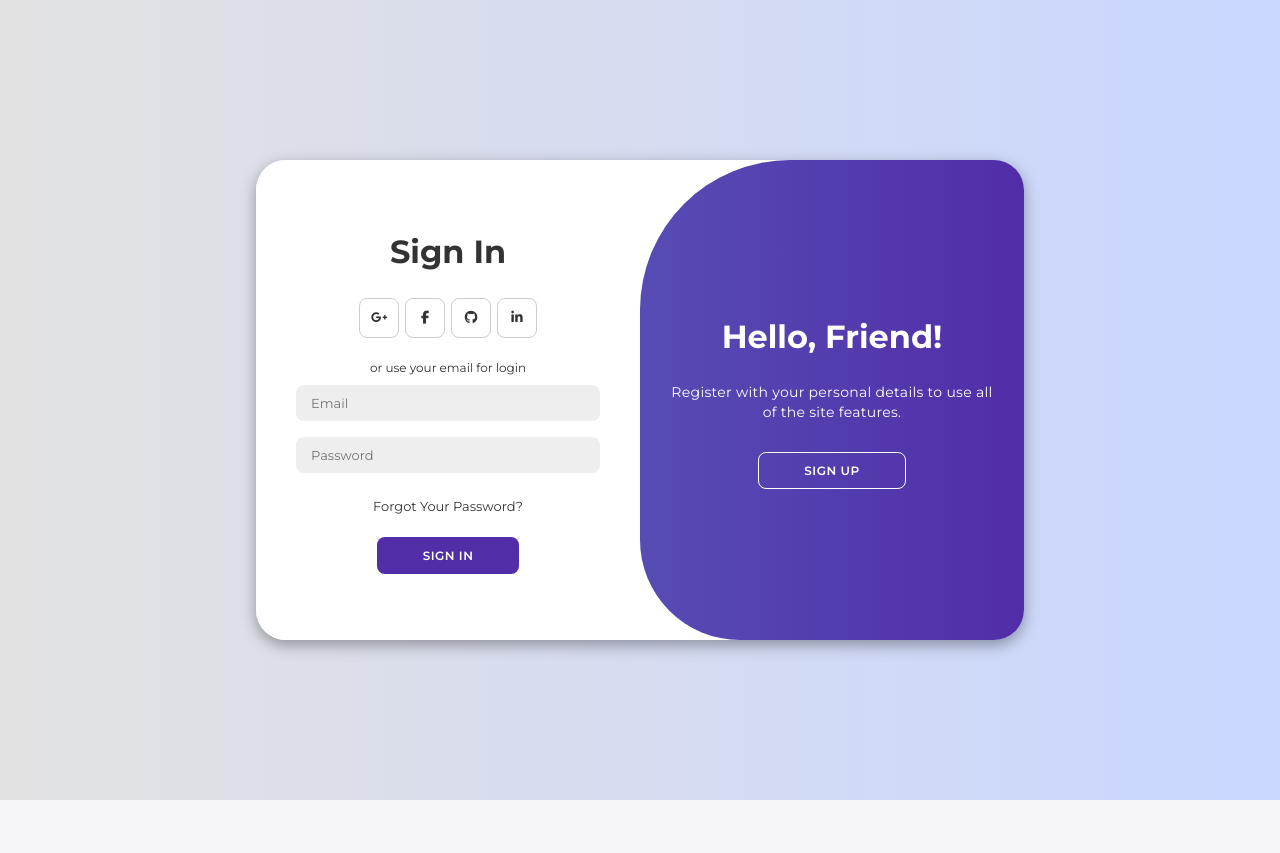
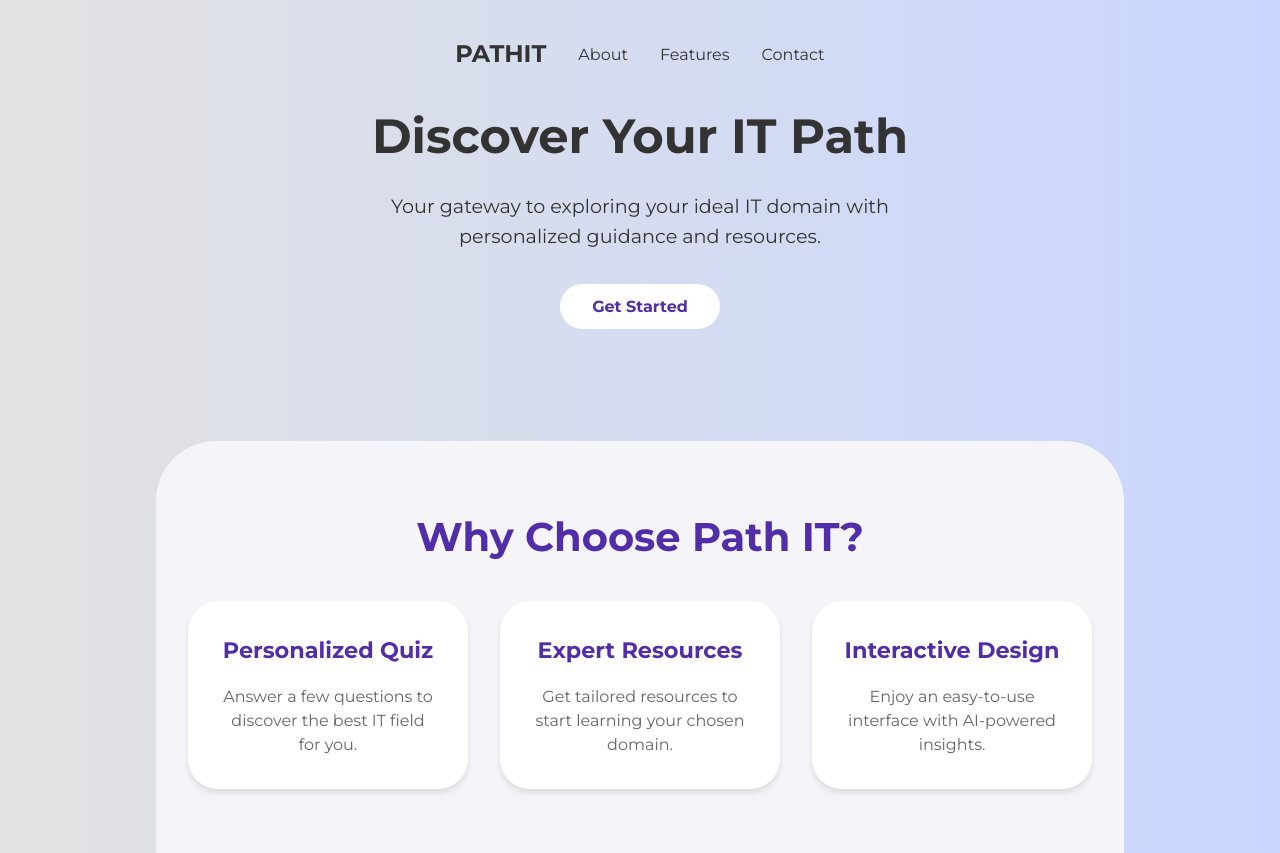
Before and after one commit to bourassine/FrontEnd_Path_IT, a React (Create React App) app: page / in a window 1280 px wide. Before the commit the page ends 800 px from the top, so only its background shows below. Built offline with nearby package versions, Linux system fonts and the light colour scheme.

Commit message:
Ajout de Home page

```diff
--- a/package.json
+++ b/package.json
@@ -13,6 +13,7 @@
     "react-dom": "^18.3.1",
     "react-router-dom": "^6.28.0",
     "react-scripts": "5.0.1",
+    "react-transition-group": "^4.4.5",
     "web-vitals": "^2.1.4"
   },
   "scripts": {
--- a/src/App.css
+++ b/src/App.css
@@ -24,3 +24,21 @@ button {
     border: none;
     cursor: pointer;
 }
+/* App.css */
+.fade-enter {
+    opacity: 0;
+  }
+
+  .fade-enter-active {
+    opacity: 1;
+    transition: opacity 300ms ease-in;
+  }
+
+  .fade-exit {
+    opacity: 1;
+  }
+
+  .fade-exit-active {
+    opacity: 0;
+    transition: opacity 300ms ease-in;
+  }
--- a/src/App.js
+++ b/src/App.js
@@ -1,5 +1,7 @@
 import React, { useState } from 'react';
 import { BrowserRouter as Router, Routes, Route, useLocation } from 'react-router-dom';
+import { CSSTransition, TransitionGroup } from 'react-transition-group'; // Import for transitions
+import Home from './components/Home/Home'; // Import Home component
 import Login from './components/Login';
 import Register from './components/Register';
 import AdminPage from './components/AdminPage';
@@ -14,7 +16,8 @@ const App = () => {
     const handleLogin = () => setIsActive(false);
 
     const location = useLocation();
-    const isAuthPage = location.pathname === '/' || location.pathname === '/register';
+    const isAuthPage =
+        location.pathname === '/login' || location.pathname === '/register';
 
     return (
         <div>
@@ -26,12 +29,22 @@ const App = () => {
                 </div>
             )}
 
-            {/* Other pages */}
+            {/* Other pages with transition effects */}
             {!isAuthPage && (
-                <Routes>
-                    <Route path="/admin" element={<AdminPage />} />
-                    <Route path="/questionnaire" element={<Questionnaire />} />
-                </Routes>
+                <TransitionGroup>
+                    <CSSTransition
+                        key={location.key}
+                        timeout={300}
+                        classNames="fade"
+                        unmountOnExit
+                    >
+                        <Routes location={location}>
+                            <Route path="/" element={<Home />} /> {/* Home page */}
+                            <Route path="/admin" element={<AdminPage />} />
+                            <Route path="/questionnaire" element={<Questionnaire />} />
+                        </Routes>
+                    </CSSTransition>
+                </TransitionGroup>
             )}
         </div>
     );
--- /dev/null
+++ b/src/components/Home/Home.css
@@ -0,0 +1,139 @@
+/* Global */
+body {
+    margin: 0;
+    padding: 0;
+    font-family: 'Montserrat', sans-serif;
+    background: linear-gradient(to right, #5c6bc0, #512da8);
+    color: #fff;
+}
+
+a {
+    text-decoration: none;
+    color: inherit;
+}
+
+header {
+    display: flex;
+    justify-content: space-between;
+    align-items: center;
+    padding: 1.5rem 2rem;
+}
+
+header .logo {
+    font-size: 1.5rem;
+    font-weight: bold;
+}
+
+header nav a {
+    margin-left: 2rem;
+    font-size: 1rem;
+    transition: color 0.3s;
+}
+
+header nav a:hover {
+    color: #b39ddb;
+}
+
+/* Hero Section */
+.hero {
+    display: flex;
+    flex-direction: column;
+    align-items: center;
+    text-align: center;
+    padding: 4rem 2rem;
+}
+
+.hero-content h1 {
+    font-size: 3rem;
+    margin-bottom: 1rem;
+    animation: fadeIn 1s ease-in-out;
+}
+
+.hero-content p {
+    font-size: 1.2rem;
+    margin-bottom: 2rem;
+    max-width: 600px;
+    animation: fadeIn 1.5s ease-in-out;
+}
+
+.cta-btn {
+    background: #fff;
+    color: #512da8;
+    padding: 0.8rem 2rem;
+    font-size: 1rem;
+    border-radius: 30px;
+    border: none;
+    cursor: pointer;
+    font-weight: bold;
+    transition: transform 0.3s ease, box-shadow 0.3s ease;
+}
+
+.cta-btn:hover {
+    transform: scale(1.1);
+    box-shadow: 0 4px 15px rgba(255, 255, 255, 0.3);
+}
+
+/* Features Section */
+.features {
+    background: #f4f4f9;
+    color: #333;
+    padding: 4rem 2rem;
+    border-top-left-radius: 60px;
+    border-top-right-radius: 60px;
+    margin-top: 3rem;
+    text-align: center;
+}
+
+.features h2 {
+    font-size: 2.5rem;
+    margin-bottom: 2rem;
+    color: #512da8;
+    position: relative;
+}
+
+.feature-cards {
+    display: flex;
+    flex-wrap: wrap;
+    justify-content: center;
+    gap: 2rem;
+}
+
+.card {
+    background: #fff;
+    color: #512da8;
+    padding: 2rem;
+    border-radius: 30px;
+    box-shadow: 0 4px 6px rgba(0, 0, 0, 0.1);
+    width: 280px;
+    height: auto;
+    text-align: center;
+    transition: transform 0.3s ease, box-shadow 0.3s ease;
+}
+
+.card:hover {
+    transform: translateY(-10px);
+    box-shadow: 0 8px 20px rgba(81, 45, 168, 0.5);
+}
+
+.card h3 {
+    font-size: 1.4rem;
+    margin-bottom: 1rem;
+}
+
+.card p {
+    font-size: 1rem;
+    color: #666;
+    line-height: 1.5;
+}
+
+/* Animations */
+@keyframes fadeIn {
+    from {
+        opacity: 0;
+        transform: translateY(-20px);
+    }
+    to {
+        opacity: 1;
+        transform: translateY(0);
+    }
+}
--- /dev/null
+++ b/src/components/Home/Home.js
@@ -0,0 +1,52 @@
+import React from 'react';
+import { useNavigate } from 'react-router-dom';
+import './Home.css';
+
+const Home = () => {
+    const navigate = useNavigate();
+
+    const handleClick = () => {
+        navigate('/login');  // Navigate to login page on button click
+    };
+
+    return (
+        <>
+
+            <section className="hero">
+                <header>
+                    <div className="logo">PATHIT</div>
+                    <nav>
+                        <a href="#">About</a>
+                        <a href="#">Features</a>
+                        <a href="#">Contact</a>
+                    </nav>
+                </header>
+                <div className="hero-content">
+                    <h1>Discover Your IT Path</h1>
+                    <p>Your gateway to exploring your ideal IT domain with personalized guidance and resources.</p>
+                    <button className="cta-btn" onClick={handleClick}>Get Started</button>
+                </div>
+            </section>
+
+            <section className="features">
+                <h2>Why Choose Path IT?</h2>
+                <div className="feature-cards">
+                    <div className="card">
+                        <h3>Personalized Quiz</h3>
+                        <p>Answer a few questions to discover the best IT field for you.</p>
+                    </div>
+                    <div className="card">
+                        <h3>Expert Resources</h3>
+                        <p>Get tailored resources to start learning your chosen domain.</p>
+                    </div>
+                    <div className="card">
+                        <h3>Interactive Design</h3>
+                        <p>Enjoy an easy-to-use interface with AI-powered insights.</p>
+                    </div>
+                </div>
+            </section>
+        </>
+    );
+};
+
+export default Home;
```
Also changed, not shown: src/api/api.js (added), 1 other file (tests, documents, lock files or other folders).
